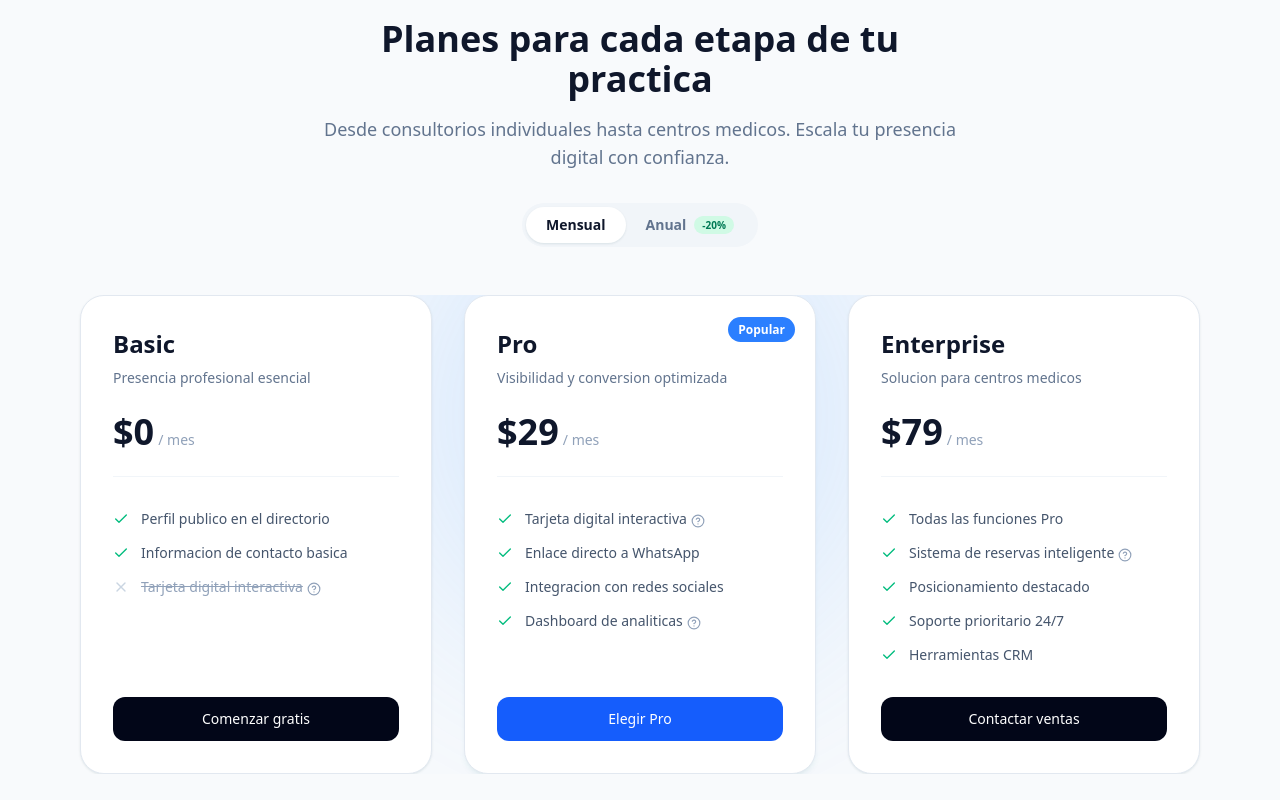
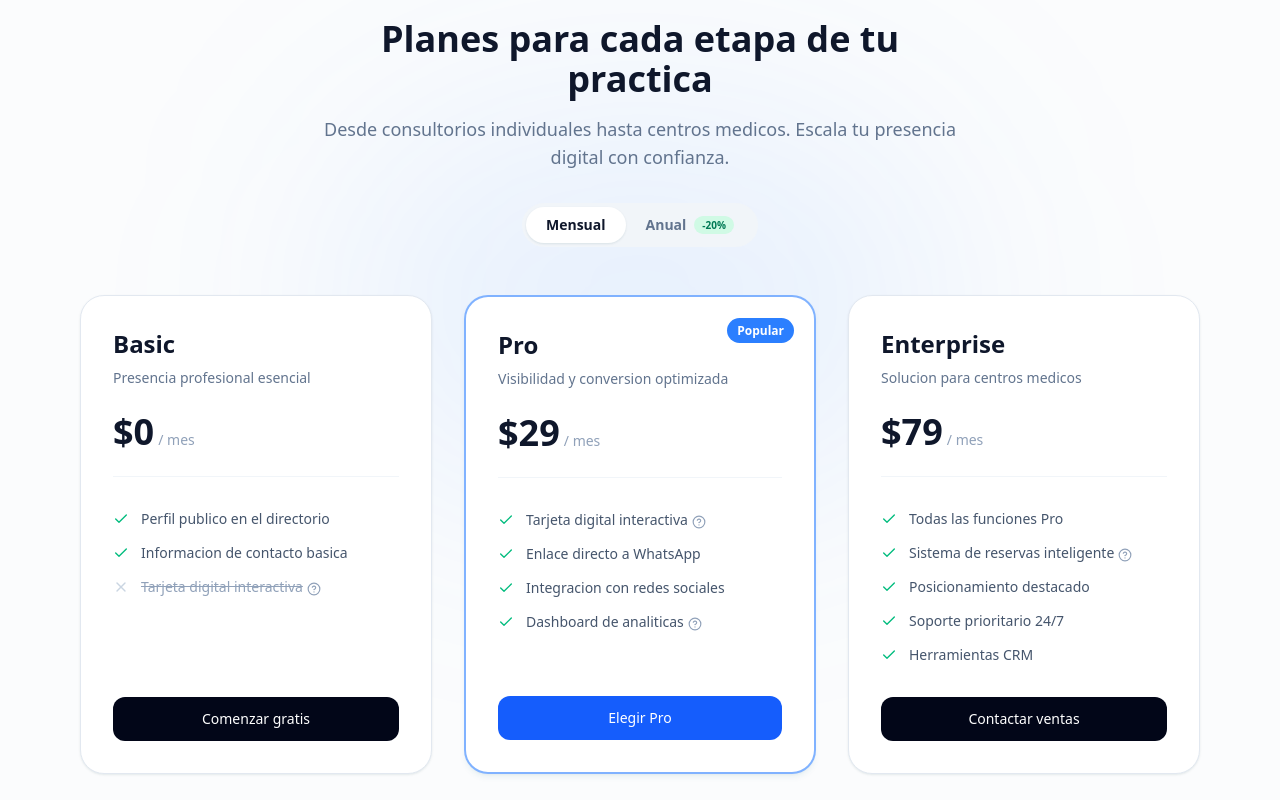
Before and after one commit to Kuskat-code/directory_, a Next.js app: page / in a window 1280 px wide. Shown: the part 2320-3120 px from the top of the page. Built offline with nearby package versions, Linux system fonts and the light colour scheme.

Commit message:
refactor: enhance PricingSection with new decorative background elements and refined animation effects for improved visual appeal and user engagement

```diff
--- a/src/components/PricingSection.tsx
+++ b/src/components/PricingSection.tsx
@@ -144,11 +144,17 @@ export default function PricingSection() {
 
   return (
     <section
-      className="bg-slate-50 px-4 py-24"
+      className="relative overflow-hidden bg-slate-50/50 px-4 py-24"
       aria-labelledby="pricing-title"
     >
+      {/* Spherical blue glow — behind everything */}
+      <div
+        aria-hidden="true"
+        className="pointer-events-none absolute left-1/2 top-[40%] h-[350px] w-[600px] -translate-x-1/2 -translate-y-1/2 rounded-full bg-blue-500/10 blur-[130px] z-0"
+      />
+
       {/* ── Header ─────────────────────────────────────────────────────── */}
-      <div className="mx-auto max-w-2xl text-center">
+      <div className="relative z-10 mx-auto max-w-2xl text-center">
         <h2
           id="pricing-title"
           className="text-4xl font-bold text-slate-900"
@@ -197,15 +203,8 @@ export default function PricingSection() {
       </div>
 
       {/* ── Cards grid ─────────────────────────────────────────────────── */}
-      <div className="relative mx-auto mt-12 max-w-6xl overflow-hidden px-4">
-
-        {/* Blue glow orb — decorative, behind cards */}
-        <div
-          aria-hidden="true"
-          className="pointer-events-none absolute left-1/2 top-1/4 h-[500px] w-[500px] -translate-x-1/2 -translate-y-1/2 rounded-full bg-blue-400/20 blur-[120px]"
-        />
-
-        <div className="relative z-10 grid grid-cols-1 gap-8 md:grid-cols-3">
+      <div className="relative z-10 mx-auto mt-12 max-w-6xl px-4">
+        <div className="grid grid-cols-1 gap-8 md:grid-cols-3">
         {PRICING_PLANS.map((plan, index) => {
           const price = isYearly ? plan.priceYearly : plan.priceMonthly;
           const isPopular = Boolean(plan.isPopular);
@@ -213,15 +212,15 @@ export default function PricingSection() {
           return (
             <motion.article
               key={plan.id}
-              initial={{ opacity: 0, y: 40, filter: 'blur(10px)' }}
+              initial={{ opacity: 0, y: 30, filter: 'blur(8px)' }}
               whileInView={{ opacity: 1, y: 0, filter: 'blur(0px)' }}
               viewport={{ once: true, margin: '-40px' }}
-              transition={{ duration: 0.6, delay: index * 0.15, ease: 'easeOut' }}
+              transition={{ duration: 0.7, delay: index * 0.15, ease: 'easeOut' }}
               whileHover={{ y: -6 }}
-              className={`relative flex flex-col rounded-3xl border bg-white p-8 transition-shadow duration-300 ${
+              className={`relative flex flex-col rounded-3xl bg-white p-8 transition-shadow duration-300 ${
                 isPopular
-                  ? 'border-slate-200 shadow-md hover:shadow-lg'
-                  : 'border-slate-200 shadow-sm hover:shadow-md'
+                  ? 'border-2 border-blue-500/60 shadow-md hover:shadow-lg'
+                  : 'border border-slate-200 shadow-sm hover:shadow-md'
               }`}
             >
               {/* Popular badge — top right */}
```
